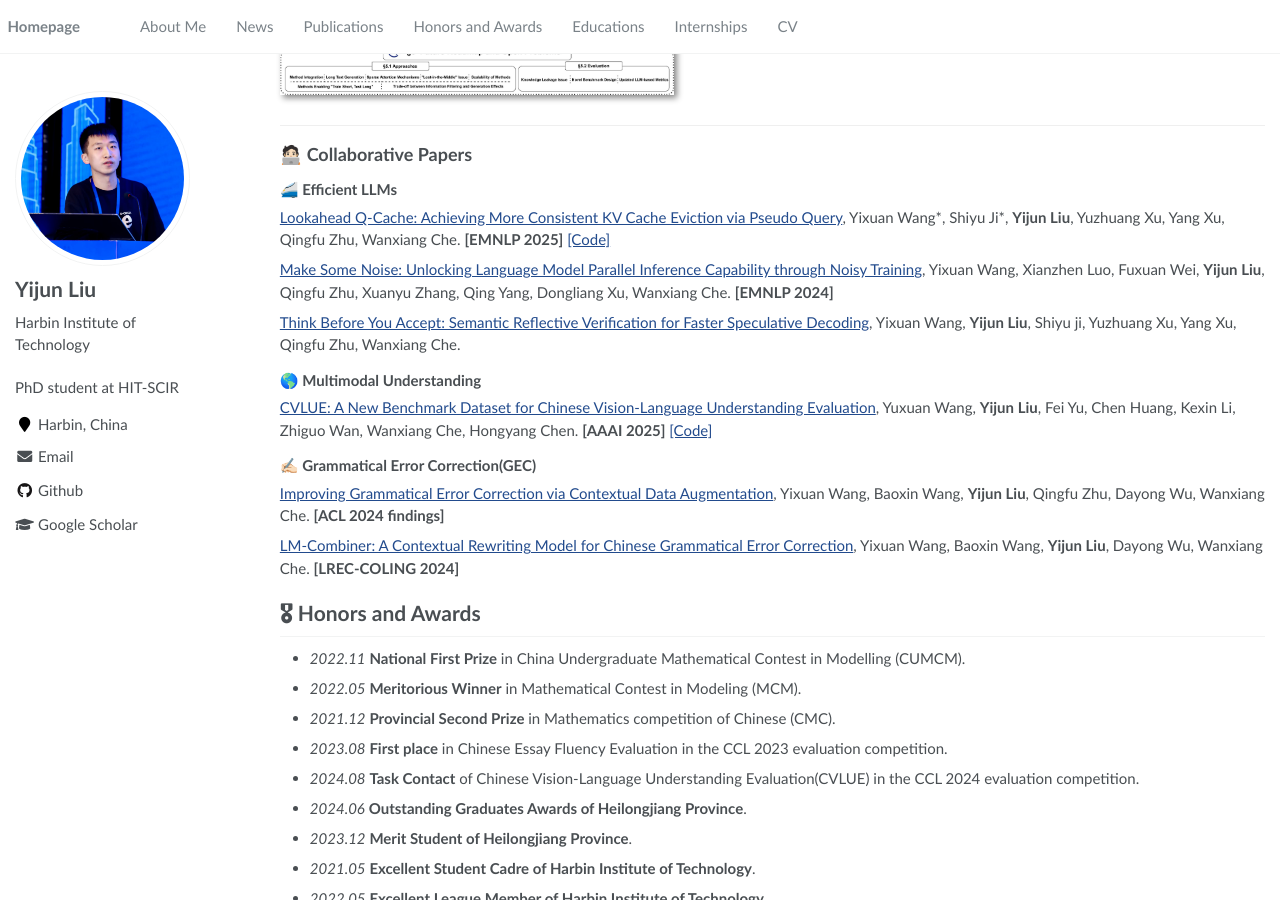
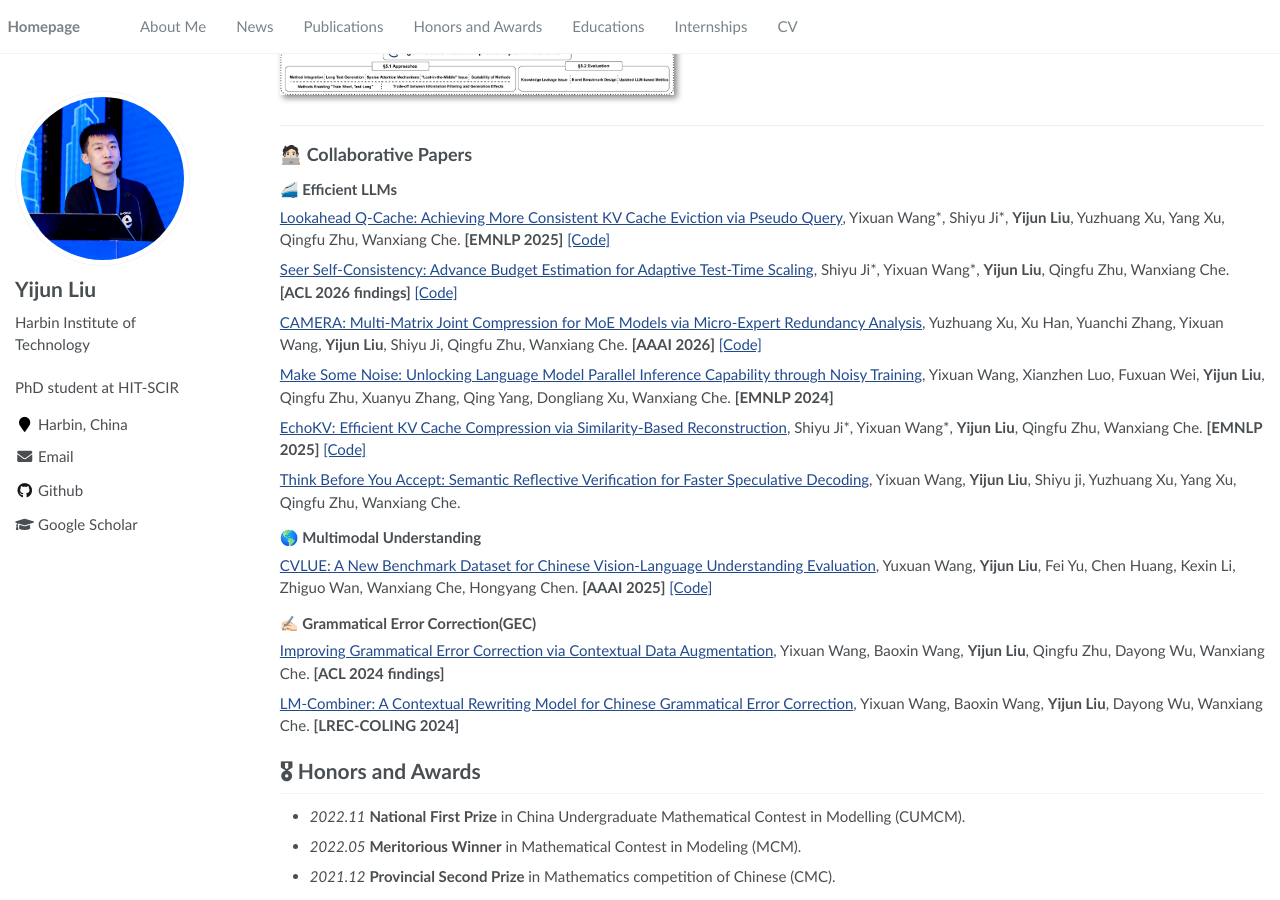
Before and after one commit to Mambaaaaaaaaa/Mambaaaaaaaaa.github.io, a Jekyll site: the page built from _pages/about.md, in a window 1280 px wide and 900 px high, scrolled down 824 px. Built offline with Jekyll 4.4.1, drawn with Linux system fonts in a browser that asks for light colours.

Commit message:
update papers

```diff
--- a/_pages/about.md
+++ b/_pages/about.md
@@ -67,9 +67,16 @@ If you like the template of this homepage, welcome to star and fork Yi Ren’s o
 ### 🚄 Efficient LLMs
 [Lookahead Q-Cache: Achieving More Consistent KV Cache Eviction via Pseudo Query](https://aclanthology.org/2025.emnlp-main.1732/), Yixuan Wang\*, Shiyu Ji\*, **Yijun Liu**, Yuzhuang Xu, Yang Xu, Qingfu Zhu, Wanxiang Che. **[EMNLP 2025]** [[Code]](https://github.com/noforit/Lookahead_Q-Cache)
 
+[Seer Self-Consistency: Advance Budget Estimation for Adaptive Test-Time Scaling](https://arxiv.org/abs/2511.09345), Shiyu Ji\*, Yixuan Wang\*, **Yijun Liu**, Qingfu Zhu, Wanxiang Che. **[ACL 2026 findings]** [[Code]](https://github.com/noforit/SeerSC)
+
+[CAMERA: Multi-Matrix Joint Compression for MoE Models via Micro-Expert Redundancy Analysis](https://ojs.aaai.org/index.php/AAAI/article/view/39957), Yuzhuang Xu, Xu Han, Yuanchi Zhang, Yixuan Wang, **Yijun Liu**, Shiyu Ji, Qingfu Zhu, Wanxiang Che. **[AAAI 2026]** [[Code]](https://github.com/xuyuzhuang11/CAMERA)
+
 [Make Some Noise: Unlocking Language Model Parallel Inference Capability through Noisy Training](https://aclanthology.org/2024.emnlp-main.718/), Yixuan Wang, Xianzhen Luo, Fuxuan Wei, **Yijun Liu**, Qingfu Zhu, Xuanyu Zhang, Qing Yang, Dongliang Xu, Wanxiang Che. **[EMNLP 2024]**
 
+[EchoKV: Efficient KV Cache Compression via Similarity-Based Reconstruction](https://arxiv.org/abs/2603.22910), Shiyu Ji\*, Yixuan Wang\*, **Yijun Liu**, Qingfu Zhu, Wanxiang Che. **[EMNLP 2025]** [[Code]](https://github.com/noforit/EchoKV)
+
 [Think Before You Accept: Semantic Reflective Verification for Faster Speculative Decoding](https://arxiv.org/abs/2505.18629), Yixuan Wang, **Yijun Liu**, Shiyu ji, Yuzhuang Xu, Yang Xu, Qingfu Zhu, Wanxiang Che.
+
 
 
 ### 🌎 Multimodal Understanding
```
